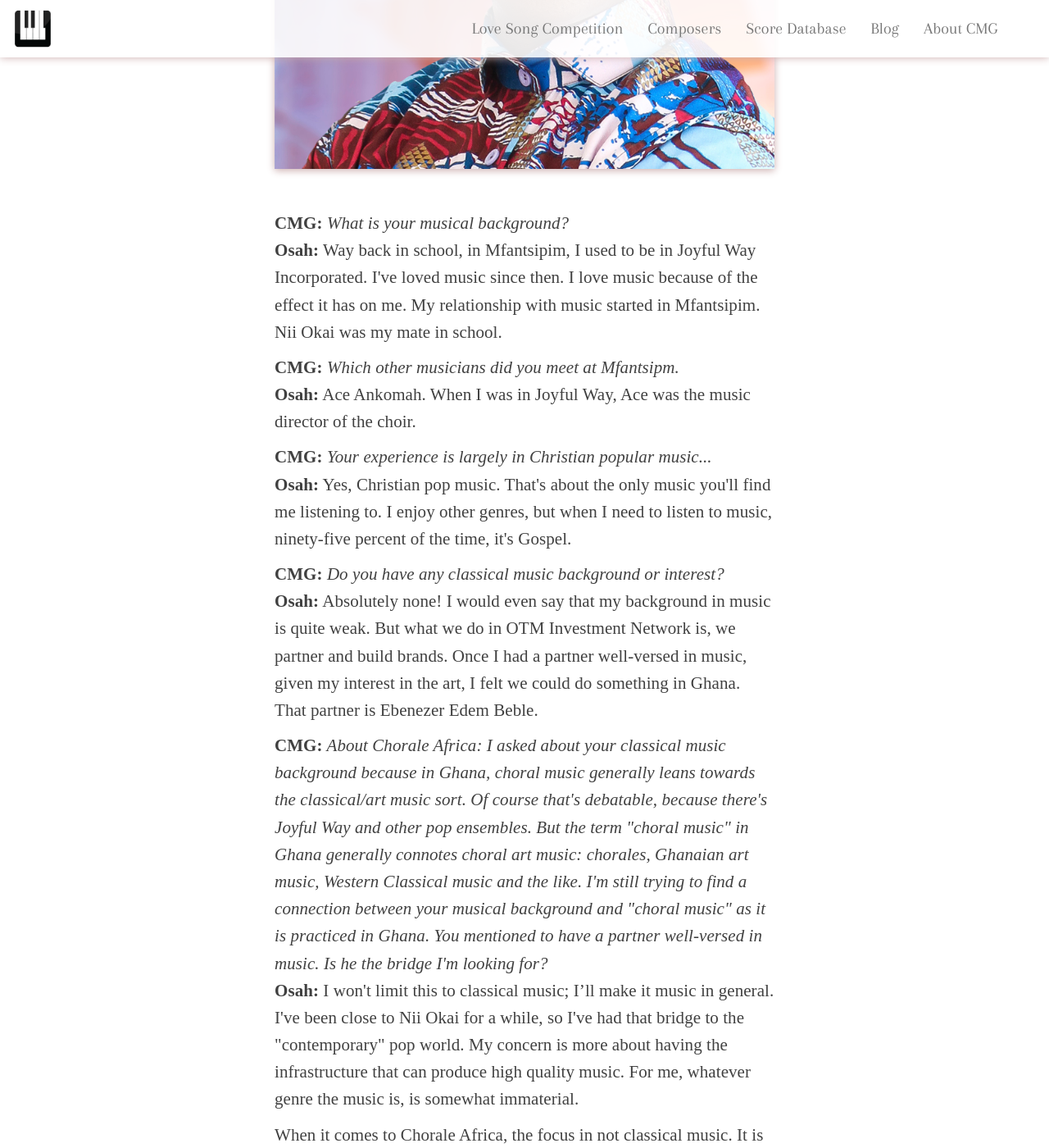
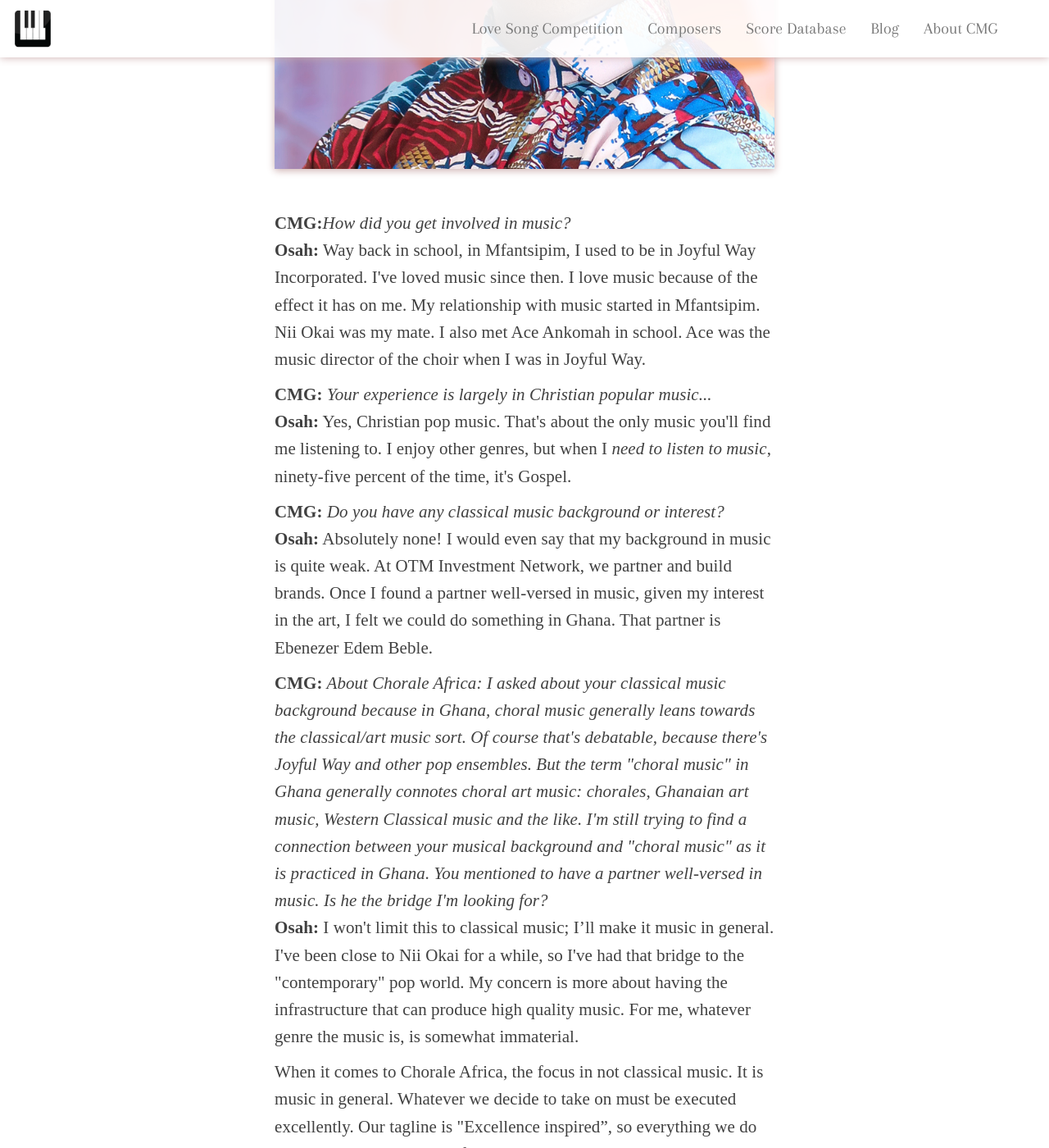
Before and after one commit to choralmusicghana/choralmusicghana.github.io, a Jekyll site: the page built from _posts/2018-01-21-osah-thompson-mensah-chorale-africa.html, in a window 1280 px wide and 1400 px high, scrolled down 2568 px. Shown: the whole window at 82% size. Built offline with Jekyll 4.4.1, drawn with Linux system fonts in a browser that asks for light colours; nearby versions of some CDN libraries; some web fonts are replaced; comment, search, counter and statistics services are not loaded; some of the changed text lies outside the part shown.

Commit message:
Edit in Jermaine's suggestions

```diff
--- a/_posts/2018-01-21-osah-thompson-mensah-chorale-africa.html
+++ b/_posts/2018-01-21-osah-thompson-mensah-chorale-africa.html
@@ -38,20 +38,16 @@ published: true
     <img class="img-responsive" src="/img/posts/choraleafricaotm.jpg" alt="{{page.title}} {{page.description}}">
 </div>
 <p>
-	<strong>CMG:</strong><i> What is your musical background?</i>
-	<br><strong>Osah:</strong> Way back in school, in Mfantsipim, I used to be in Joyful Way Incorporated. I've loved music since then. I love music because of the effect it has on me. My relationship with music started in Mfantsipim. Nii Okai was my mate in school.
-</p>
-<p>
-	<strong>CMG:</strong><i> Which other musicians did you meet at Mfantsipm.</i>
-	<br><strong>Osah:</strong> Ace Ankomah. When I was in Joyful Way, Ace was the music director of the choir.
+	<strong>CMG:</strong><i>How did you get involved in music?</i>
+	<br><strong>Osah:</strong> Way back in school, in Mfantsipim, I used to be in Joyful Way Incorporated. I've loved music since then. I love music because of the effect it has on me. My relationship with music started in Mfantsipim. Nii Okai was my mate. I also met Ace Ankomah in school. Ace was the music director of the choir when I was in Joyful Way.
 </p>
 <p>
 	<strong>CMG:</strong><i> Your experience is largely in Christian popular music...</i>
-	<br><strong>Osah:</strong> Yes, Christian pop music. That's about the only music you'll find me listening to. I enjoy other genres, but when I need to listen to music, ninety-five percent of the time, it's Gospel.
+	<br><strong>Osah:</strong> Yes, Christian pop music. That's about the only music you'll find me listening to. I enjoy other genres, but when I <i>need to listen to music</i>, ninety-five percent of the time, it's Gospel.
 </p>
 <p>
 	<strong>CMG:</strong><i> Do you have any classical music background or interest?</i>
-	<br><strong>Osah:</strong> Absolutely none! I would even say that my background in music is quite weak. But what we do in OTM Investment Network is, we partner and build brands. Once I had a partner well-versed in music, given my interest in the art, I felt we could do something in Ghana. That partner is Ebenezer Edem Beble.
+	<br><strong>Osah:</strong> Absolutely none! I would even say that my background in music is quite weak. At OTM Investment Network, we partner and build brands. Once I found a partner well-versed in music, given my interest in the art, I felt we could do something in Ghana. That partner is Ebenezer Edem Beble.
 </p>
 <p>
 	<strong>CMG:</strong><i> About Chorale Africa: I asked about your classical music background because in Ghana, choral music generally leans towards the classical/art music sort. Of course that's debatable, because there's Joyful Way and other pop ensembles. But the term "choral music" in Ghana generally connotes choral art music: chorales, Ghanaian art music, Western Classical music and the like. I'm still trying to find a connection between your musical background and "choral music" as it is practiced in Ghana. You mentioned to have a partner well-versed in music. Is he the bridge I'm looking for?</i>
@@ -70,7 +66,7 @@ published: true
     <img class="img-responsive" src="/img/posts/choraleafrica2.jpg" alt="{{page.title}} {{page.description}}">
 </div>
 <p>
-	<strong>CMG:</strong><i> Do you think this focus on excellence - and not on genre - is going to be a problem in the future, when audiences are not sure what to expect from Chorale Africa? Will that create confusion since you'll be speaking to different people at different times</i>
+	<strong>CMG:</strong><i> Do you think this focus on excellence - and not on genre - is going to be a problem in the future, when audiences are not sure what to expect from Chorale Africa? Will that create confusion since you'll be speaking to different people at different times?</i>
 
 	<br><strong>Osah:</strong> I see it as an opportunity, not a challenge. The Creator's Tribute is purely Christian-focused and will typically appeal to the crowd that is used to Harmonious Chorale. That is our flagship event. We'll most likely have another concert this year which will be African-themed, and we will perform compositions based on the culture and folklore of several African countries. That is a more secular event which will appeal to another segment of the market.
 </p>
@@ -113,7 +109,7 @@ published: true
 	We changed our approach. Rather than market the show and sell tickets, we made it an invite-only event, to save us all the money that would have gone into promotion. Today, the event appears to be over-subscribed. So that is a new challenge!
 </p>
 <p>
-	<strong>CMG:</strong><i> In our experience, within our art/classical music sphere, very few groups have been able to put together big budget productions. I see your effort as similar to what Mensa Otabil has done in Ghanaian art music. Your vision is also somewhat similar to the Pan-African dreams he has for his Accra Symphony Orchestra. I find that you are essentially another significant patron of the musical arts.</i>
+	<strong>CMG:</strong><i> In our experience, within our art/classical music sphere, very few groups have been able to put together big budget productions. I see your effort as similar to what <a href="http://blog.choralmusicghana.com/post/168582870400/aso-is-the-official-orchestra-for-accra">Mensa Otabil has done in Ghanaian art music</a>. Your vision is also somewhat similar to the Pan-African dreams he has for his Accra Symphony Orchestra. I find that you are essentially another significant patron of the musical arts.</i>
 	<br><strong>Osah:</strong> There are only two ways to succeed, from where I sit. One is the commitment of our choristers, and the other includes partnerships with organisations (such as yours) and any other. That is where the patronage comes in. We're excited about the opportunity to build something we can all be proud of. Today we're all proud of Harmonious Chorale and LUMINA. As a country, we need more things to be proud of. All that comes to build up our confidence in our country. That is an exciting opportunity.
 </p>
 <p>
```
